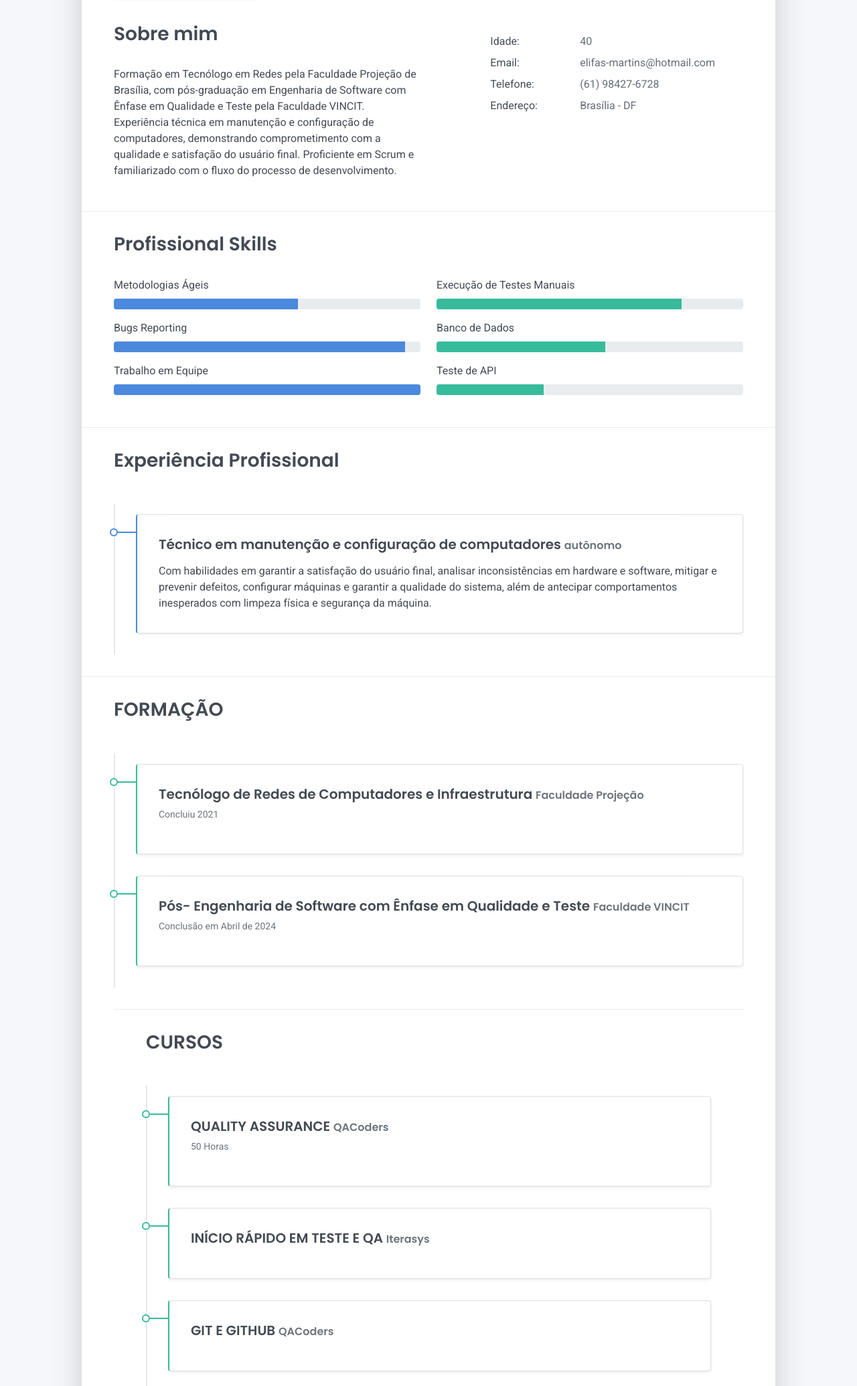
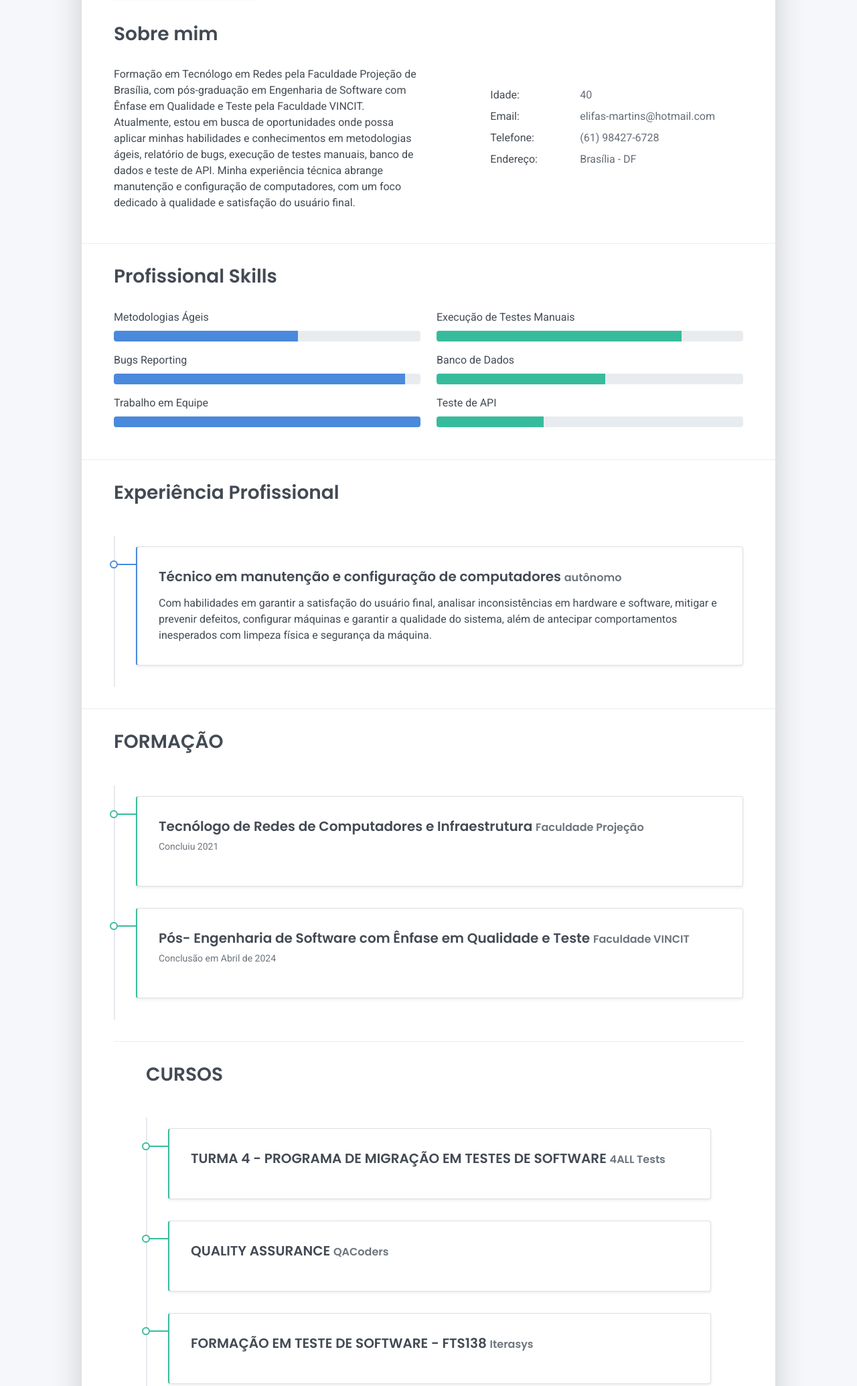
Before and after one commit to elifas10/Curriculo, a plain HTML site: page index.html in a window 1280 px wide. Shown: the part 391-2461 px from the top of the page at 67% size. Drawn offline with Linux system fonts and the light colour scheme.

Commit message:
Atualizado Arquivos

```diff
--- a/index.html
+++ b/index.html
@@ -62,14 +62,16 @@
     <div class="row">
       <div class="col-md-6">
         <h2 class="h3 mb-3">Sobre mim</h2>
-        <p>Formação em Tecnólogo em Redes pela Faculdade Projeção de Brasília,
-          com pós-graduação em Engenharia de Software com Ênfase em Qualidade e Teste pela Faculdade VINCIT.
-          Experiência técnica em manutenção e configuração de computadores, demonstrando comprometimento com a
-          qualidade e satisfação do usuário final. Proficiente em Scrum e familiarizado com o fluxo do processo de desenvolvimento.
+        <p class="text-justify"> Formação em Tecnólogo em Redes pela Faculdade Projeção de Brasília, com pós-graduação em
+          Engenharia de Software com Ênfase em Qualidade e Teste pela Faculdade VINCIT. Atualmente,
+          estou em busca de oportunidades onde possa aplicar minhas habilidades e conhecimentos em
+          metodologias ágeis, relatório de bugs, execução de testes manuais, banco de dados e teste de API.
+          Minha experiência técnica abrange manutenção e configuração de computadores, com um foco
+          dedicado à qualidade e satisfação do usuário final.
           </p>
       </div>
       <div class="col-md-5 offset-md-1">
-        <div class="row mt-2">
+        <div class="row mt-5">
           <div class="col-sm-4">
             <div class="pb-1">Idade:</div>
           </div>
@@ -181,14 +183,21 @@
       <div class="timeline">
         <div class="timeline-card timeline-card-success card shadow-sm">
           <div class="card-body">
-            <div class="h5 mb-1">QUALITY ASSURANCE  <span class="text-muted h6">QACoders</span></div>
-            <div class="text-muted text-small mb-2"> 50 Horas</div>
+            <div class="h5 mb-1">TURMA 4 - PROGRAMA DE MIGRAÇÃO EM TESTES DE SOFTWARE  <span class="text-muted h6"> 4ALL Tests</span></div>
+            <div class="text-muted text-small mb-2"></div>
             <div></div>
           </div>
         </div>
         <div class="timeline-card timeline-card-success card shadow-sm">
           <div class="card-body">
-            <div class="h5 mb-1">INÍCIO RÁPIDO EM TESTE E QA <span class="text-muted h6">Iterasys</span></div>
+            <div class="h5 mb-1">QUALITY ASSURANCE <span class="text-muted h6">QACoders</span></div>
+            <div class="text-muted text-small mb-2"></div>
+            <div></div>
+          </div>
+        </div>
+        <div class="timeline-card timeline-card-success card shadow-sm">
+          <div class="card-body">
+            <div class="h5 mb-1">FORMAÇÃO EM TESTE DE SOFTWARE - FTS138 <span class="text-muted h6">Iterasys</span></div>
             <div class="text-muted text-small mb-2"></div>
             <div></div>
           </div>
```
Also changed, not shown: CurriculoNovo.png, images/avatar.jpg (deleted), 2 other files.
